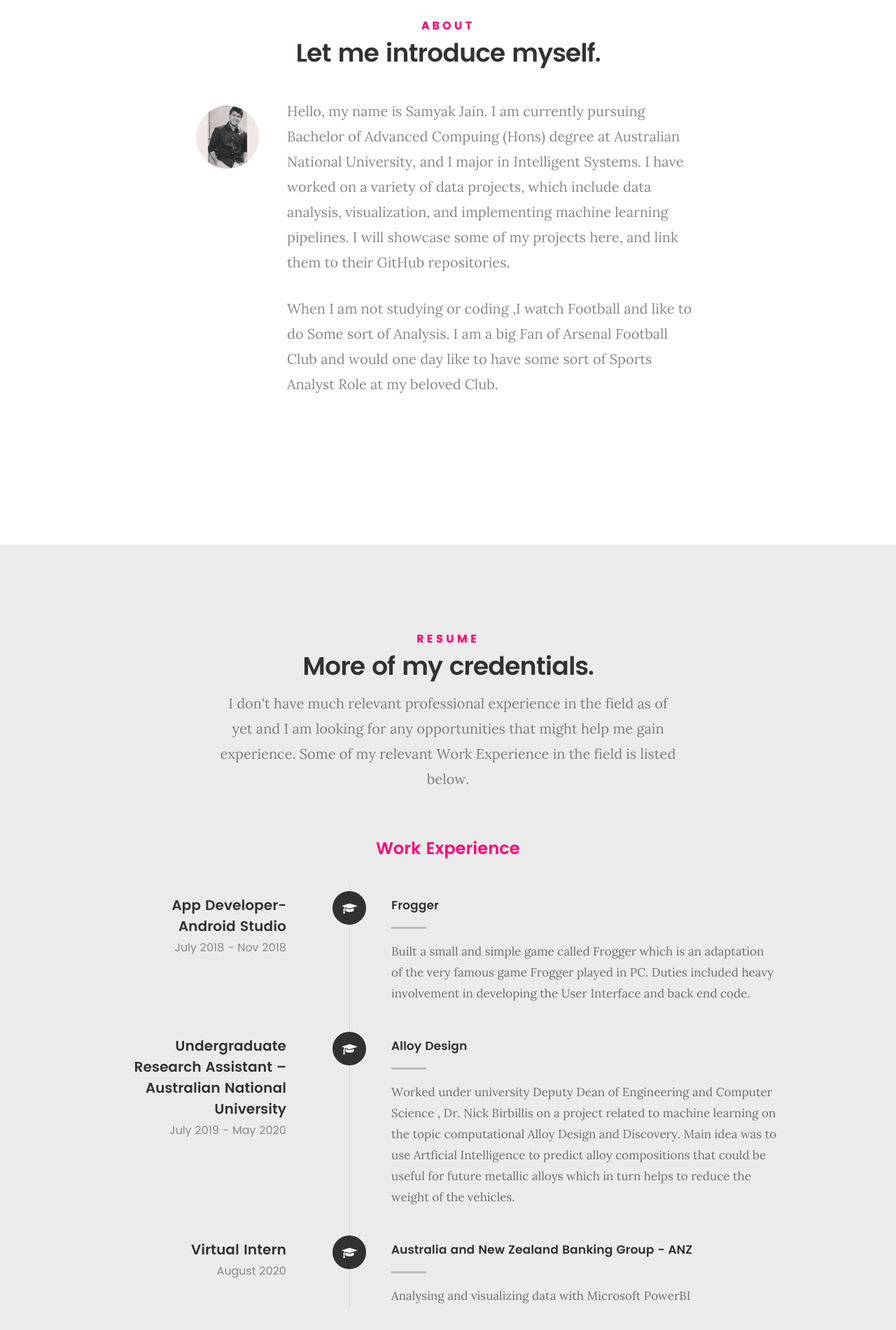
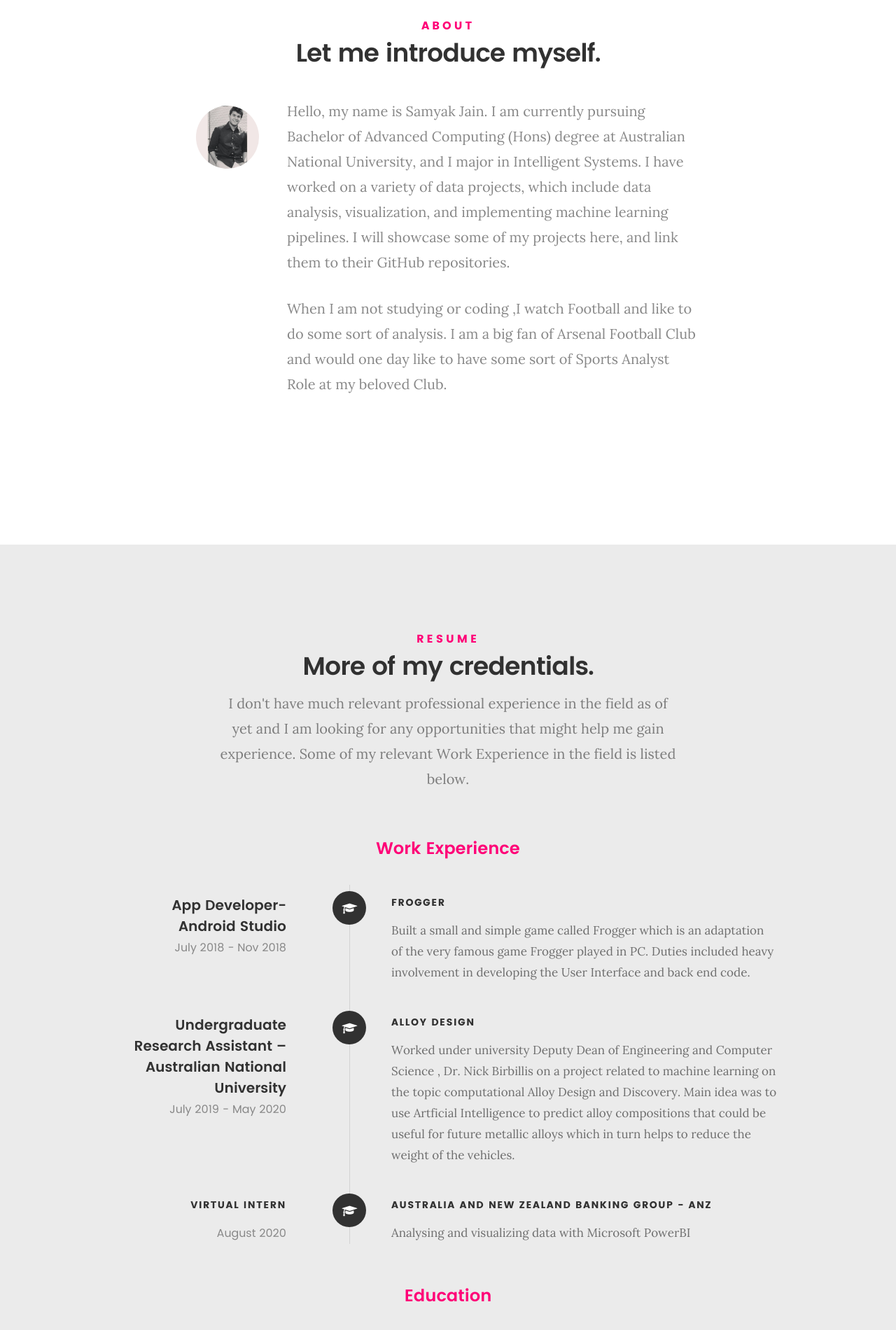
Before and after one commit to u6734495-Samyak/Samyak_Jain_Portfolio_2, a plain HTML site: page index.html in a window 1280 px wide. Shown: the part 898-2798 px from the top of the page at 70% size. Drawn offline with Linux system fonts and the light colour scheme; files whose address does not match are found by name.

Commit message:
Add files via upload

```diff
--- a/index.html
+++ b/index.html
@@ -71,7 +71,7 @@
 
    			<div class="col-twelve">
 
-	   			<h5>Hello,World.</h5>
+	   			<h5>Welcome to my portfolio!</h5>
 	   			<h1>I'm Samyak Jain.</h1>
 
 	   			<p class="intro-position">
@@ -89,7 +89,7 @@
 		<li><a href="https://www.facebook.com/samyak.godha"><i class="fa fa-facebook"></i></a></li>
 		<li><a href="https://twitter.com/AFC1901"><i class="fa fa-twitter"></i></a></li>
 		<li><a href="https://www.instagram.com/__samyak19/?hl=en"><i class="fa fa-instagram"></i></a></li>
-		<li><a href="https://www.linkedin.com/in/samyak-jain-a20623107/"><i class="fa fa-linkedin-square" style="font-size:24px"></i></a></li>																															q	a
+		<li><a href="https://www.linkedin.com/in/samyak-jain-a20623107/"><i class="fa fa-linkedin-square" style="font-size:32px"></i></a></li>
     </ul> <!-- /intro-social -->
    </section> <!-- /intro -->
    <!-- about section
@@ -106,8 +106,8 @@
 
    				<img src="images/profile-pic.png" alt="Profile Picture">
 
-   				<p class="lead">Hello, my name is Samyak Jain. I am currently pursuing Bachelor of Advanced Compuing (Hons) degree at Australian National University, and I major in Intelligent Systems. I have worked on a variety of data projects, which include data analysis, visualization, and implementing machine learning pipelines. I will showcase some of my projects here, and link them to their GitHub repositories.   </p>
-				<p class="lead">  When I am not studying or coding ,I watch Football and like to do Some sort of Analysis. I am a big Fan of Arsenal Football Club and would one day like to have some sort of Sports Analyst Role at my beloved Club. </p>
+   				<p class="lead">Hello, my name is Samyak Jain. I am currently pursuing Bachelor of Advanced Computing (Hons) degree at Australian National University, and I major in Intelligent Systems. I have worked on a variety of data projects, which include data analysis, visualization, and implementing machine learning pipelines. I will showcase some of my projects here, and link them to their GitHub repositories.   </p>
+				<p class="lead">  When I am not studying or coding ,I watch Football and like to do some sort of analysis. I am a big fan of Arsenal Football Club and would one day like to have some sort of Sports Analyst Role at my beloved Club. </p>
 			</div>
 
    		</div>
@@ -159,7 +159,7 @@
 	   				</div>
 
 	   				<div class="timeline-content">
-	   					<h4> Frogger</h4>
+	   					<h5> Frogger</h5>
 	   					<p>Built a small and simple game called Frogger which is an adaptation of the very famous game Frogger played in PC. Duties included heavy involvement in developing the User Interface and back end code.</p>
 	   				</div>
 
@@ -177,7 +177,7 @@
 	   				</div>
 
 	   				<div class="timeline-content">
-	   					<h4>Alloy Design</h4>
+	   					<h5>Alloy Design</h5>
 	   					<p>Worked under university Deputy Dean of Engineering and Computer Science , Dr. Nick Birbillis on a project related to machine learning on the topic computational Alloy Design and Discovery. Main idea was to use Artficial Intelligence to predict alloy compositions that could be useful for future metallic alloys which in turn helps to reduce the weight of the vehicles.</p>
 	   				</div>
 
@@ -190,12 +190,12 @@
 	   				</div>
 
 	   				<div class="timeline-header">
-	   					<h3>Virtual Intern</h3>
+	   					<h5>Virtual Intern</h5>
 	   					<p>August 2020</p>
 	   				</div>
 
 	   				<div class="timeline-content">
-	   					<h4>Australia and New Zealand Banking Group - ANZ</h4>
+	   					<h5>Australia and New Zealand Banking Group - ANZ</h5>
 	   					<p>Analysing and visualizing data with Microsoft PowerBI</p>
 	   				</div>
 
@@ -231,7 +231,7 @@
 	   				</div>
 
 	   				<div class="timeline-content">
-	   					<h4>Australian National University- Bachelor Of Advanced Computing (Hons)</h4>
+	   					<h5>Australian National University- Bachelor Of Advanced Computing (Hons)</h5>
 	   					<p>• Foundations of Computing • Data Wrangling • Data Mining • Information Theory • Strategic Thinking: Game
 							theory • Intro to Machine Learning • Document Analysis • Advance Computing Research Methods • Software
 							Design Methodologies • Intro To Data and Security • Advanced Computing Project • Neural Networks: Deep
@@ -252,7 +252,7 @@
 	   				</div>
 
 	   				<div class="timeline-content">
-	   					<h4>International Centre for Applied Sciences – Manipal University</h4>
+	   					<h5>International Centre for Applied Sciences – Manipal University</h5>
 	   					<h4>Grade- 3.6/4</h4>
 						<h4>Courses:</h4>
 						<p>	Data Structures • Software Design using Object Oriented Programming • Java Programming • Computer
```
